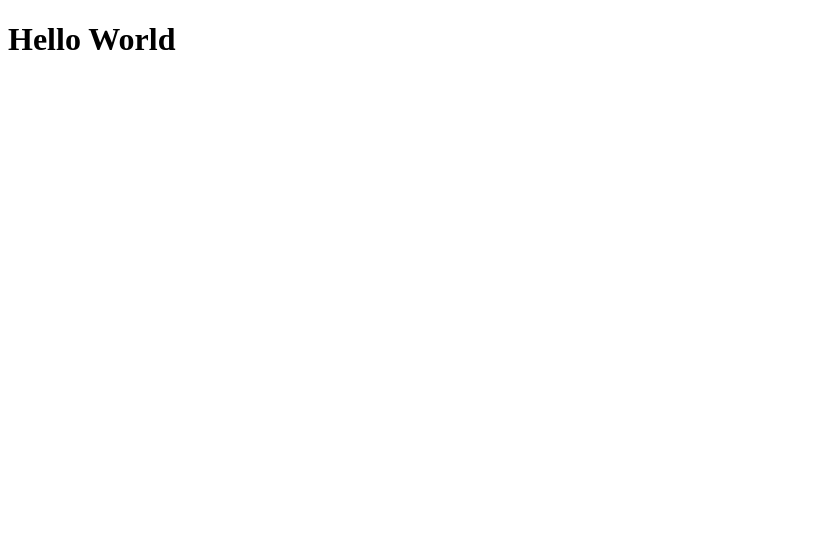
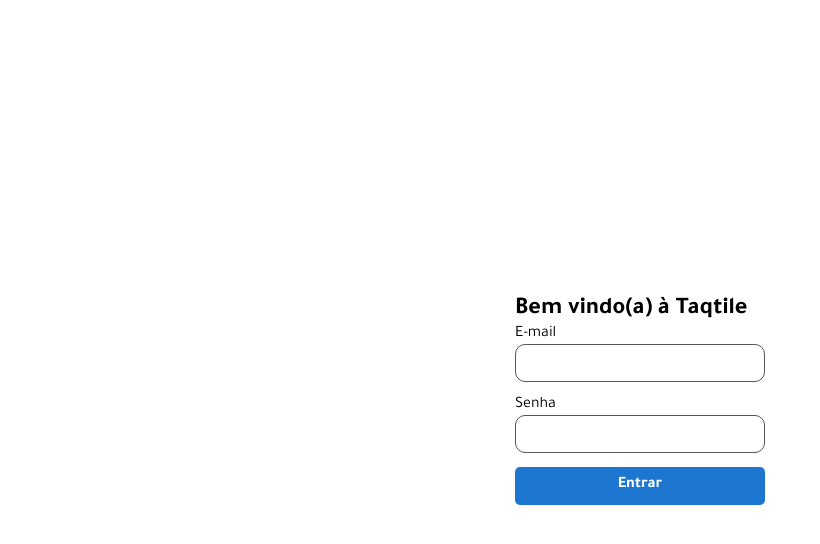
Before and after one commit to jotaMch/TAQ-GITHUB-BOT, a React (Vite) app: page / in a window 1280 px wide. Shown: the top 544 px of the page, without its empty margins (0-820 px from the left). Built offline with nearby package versions, Linux system fonts and the light colour scheme.

Commit message:
add login page

```diff
--- a/index.html
+++ b/index.html
@@ -4,6 +4,9 @@
     <meta charset="UTF-8" />
     <link rel="icon" type="image/svg+xml" href="" />
     <meta name="viewport" content="width=device-width, initial-scale=1.0" />
+    <link rel="preconnect" href="https://fonts.googleapis.com">
+    <link rel="preconnect" href="https://fonts.gstatic.com" crossorigin>
+    <link href="https://fonts.googleapis.com/css2?family=Tajawal:wght@200;300;400;500;700;800;900&display=swap" rel="stylesheet">
     <title>Instituto Taqtile</title>
   </head>
   <body>
--- a/src/App.css
+++ b/src/App.css
@@ -0,0 +1,27 @@
+*{
+    padding: 0;
+    margin: 0;
+    box-sizing: border-box;
+    font-family: "Tajawal", serif;
+}
+
+main{
+    height: 100vh;
+    display: flex;
+    justify-content: center;
+    align-items: center;
+}
+
+form{
+    width: 250px;
+}
+
+.flex-form{
+    display: flex;
+    flex-direction: column;
+    margin-bottom: 14px;
+}
+
+.flex-form, #entrar {
+    width: 100%;
+}
--- a/src/App.tsx
+++ b/src/App.tsx
@@ -1,10 +1,11 @@
 import './App.css';
+import Form from './components/molecules/form-page/Form';
 
 function App() {
   return (
-    <>
-      <h1>Hello World</h1>
-    </>
+    <main>
+      <Form />
+    </main>
   );
 }
 
--- /dev/null
+++ b/src/components/atoms/button/Button.tsx
@@ -0,0 +1,29 @@
+import React from 'react';
+
+interface ButtonProps {
+  id?: string;
+  text?: string;
+  background?: string;
+  border?: string;
+}
+
+const Button: React.FC<ButtonProps> = ({ id, border, text, background = 'blue' }) => {
+  const buttonStyled = {
+    backgroundColor: background,
+    color: 'white',
+    border: border,
+    borderRadius: '5px',
+    cursor: 'pointer',
+    fontSize: '16px',
+    fontWeight: 'bold',
+    height: '38px',
+  };
+
+  return (
+    <button style={buttonStyled} id={id}>
+      {text}
+    </button>
+  );
+};
+
+export default Button;
--- /dev/null
+++ b/src/components/atoms/input/Input.tsx
@@ -0,0 +1,19 @@
+import React from 'react';
+
+interface InputProps {
+  id: string;
+  type: string;
+  className?: string;
+  required?: boolean;
+}
+
+const Input: React.FC<InputProps> = ({ id, type, className, required }) => {
+  const inputStyled = {
+    height: '38px',
+    borderRadius: '10px',
+    border: '1px solid #555',
+  };
+  return <input style={inputStyled} id={id} type={type} className={className} required={required} />;
+};
+
+export default Input;
--- /dev/null
+++ b/src/components/atoms/label/Label.tsx
@@ -0,0 +1,18 @@
+import React from 'react';
+
+interface LabelProps {
+  htmlFor?: string;
+  text: string;
+  required?: boolean;
+  className?: string;
+}
+
+const Label: React.FC<LabelProps> = ({ htmlFor, text, className }) => {
+  return (
+    <label htmlFor={htmlFor} className={className}>
+      {text}
+    </label>
+  );
+};
+
+export default Label;
--- /dev/null
+++ b/src/components/molecules/form-page/Form.tsx
@@ -0,0 +1,25 @@
+import React from 'react';
+import Label from '../../atoms/label/Label';
+import Input from '../../atoms/input/Input';
+import Button from '../../atoms/button/Button';
+
+const Form: React.FC = () => {
+  return (
+    <div>
+      <h2>Bem vindo(a) à Taqtile</h2>
+      <form>
+        <div className='flex-form'>
+          <Label htmlFor='e-mail' text='E-mail' className='email-label' />
+          <Input id='e-mail' type='email' className='email-input' required={false} />
+        </div>
+        <div className='flex-form'>
+          <Label htmlFor='password' text='Senha' className='password-label' />
+          <Input id='password' type='password' className='password-input' required={false} />
+        </div>
+        <Button text='Entrar' background='#1d76d0' border='none' id='entrar' />
+      </form>
+    </div>
+  );
+};
+
+export default Form;
```
Also changed, not shown: 1 other file (tests, documents, lock files or other folders).
